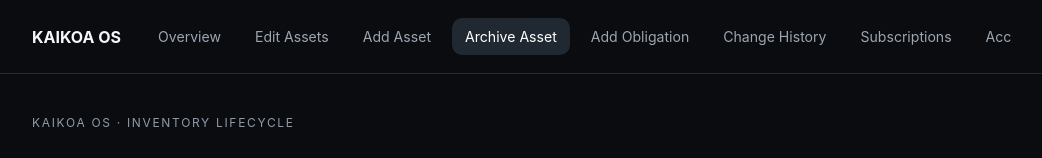
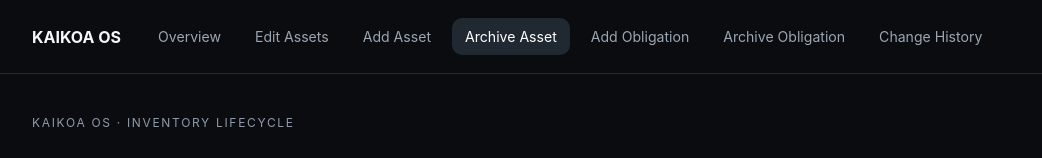
Before and after one commit to KAIKOA-Labs/kaikoa-os, a Next.js app: page /private-memory/assets/archive in a window 1280 px wide. Shown: the top 158 px of the page, without its empty margins (118-1160 px from the left). Built offline with nearby package versions, Linux system fonts and the light colour scheme; no server answers.

Commit message:
Milestone 004E: add obligation archive navigation

```diff
--- a/app/private-memory/layout.tsx
+++ b/app/private-memory/layout.tsx
@@ -9,6 +9,7 @@ const sections = [
   { href: "/private-memory/assets/new", label: "Add Asset" },
   { href: "/private-memory/assets/archive", label: "Archive Asset" },
   { href: "/private-memory/obligations/new", label: "Add Obligation" },
+  { href: "/private-memory/obligations/archive", label: "Archive Obligation" },
   { href: "/private-memory/history", label: "Change History" },
   { href: "/private-memory/subscriptions", label: "Subscriptions" },
   { href: "/auth/status", label: "Account" },
```
